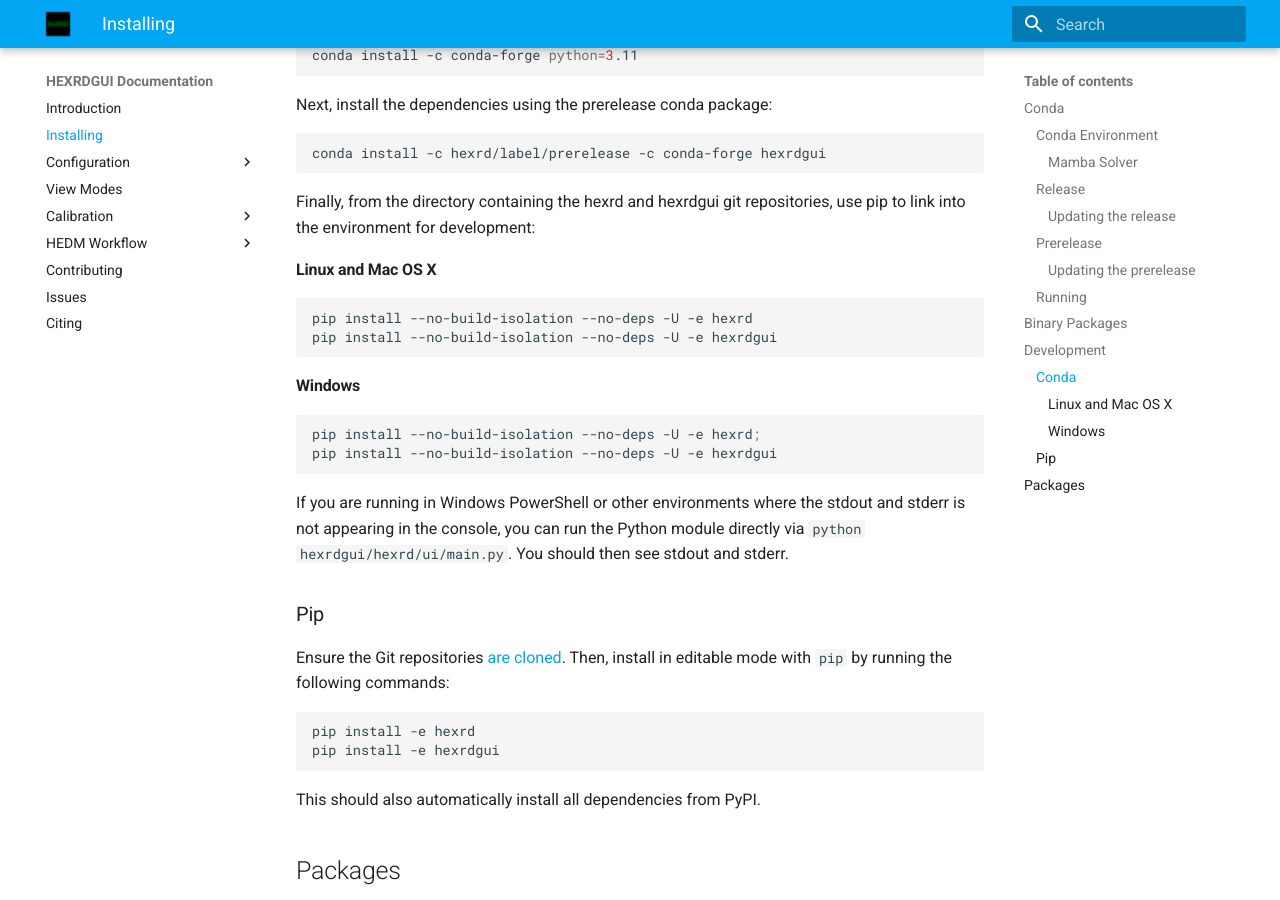
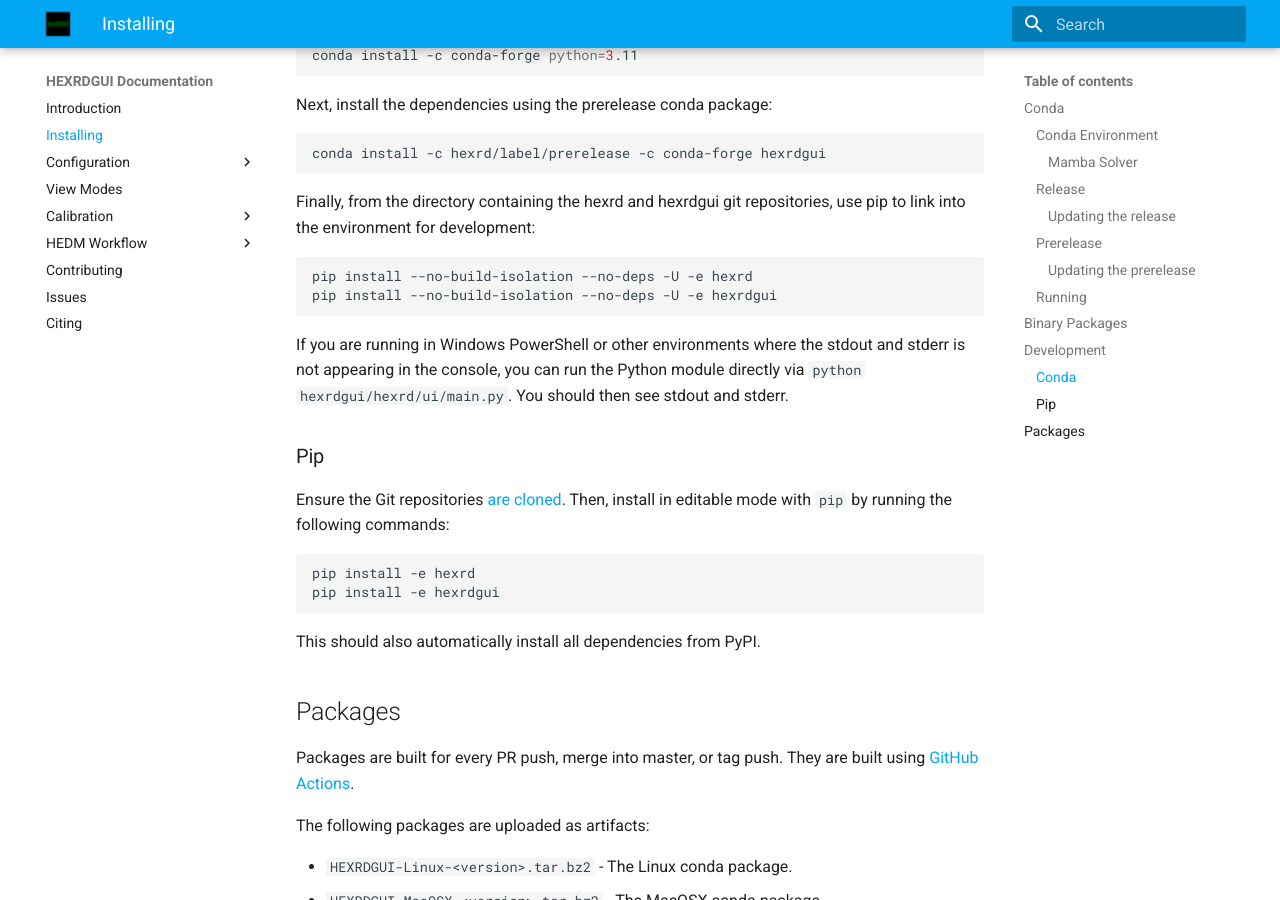
Before and after one commit to HEXRD/hexrdgui-docs, an MkDocs documentation site: the page built from docs/installing.md, in a window 1280 px wide and 900 px high, scrolled down 3048 px. Built offline with MkDocs 1.6.1 and Material for MkDocs 9.7.7, drawn with Linux system fonts in a browser that asks for light colours.

Commit message:
Remove OS install sections as they are identical
Signed-off-by: Patrick Avery <patrick.avery@kitware.com>

````diff
--- a/docs/installing.md
+++ b/docs/installing.md
@@ -148,15 +148,8 @@ conda install -c hexrd/label/prerelease -c conda-forge hexrdgui
 
 Finally, from the directory containing the hexrd and hexrdgui git repositories, use pip to link into the environment for development:
 
-#### Linux and Mac OS X
 ```bash
 pip install --no-build-isolation --no-deps -U -e hexrd
-pip install --no-build-isolation --no-deps -U -e hexrdgui
-```
-
-#### Windows
-```bash
-pip install --no-build-isolation --no-deps -U -e hexrd;
 pip install --no-build-isolation --no-deps -U -e hexrdgui
 ```
 
````
